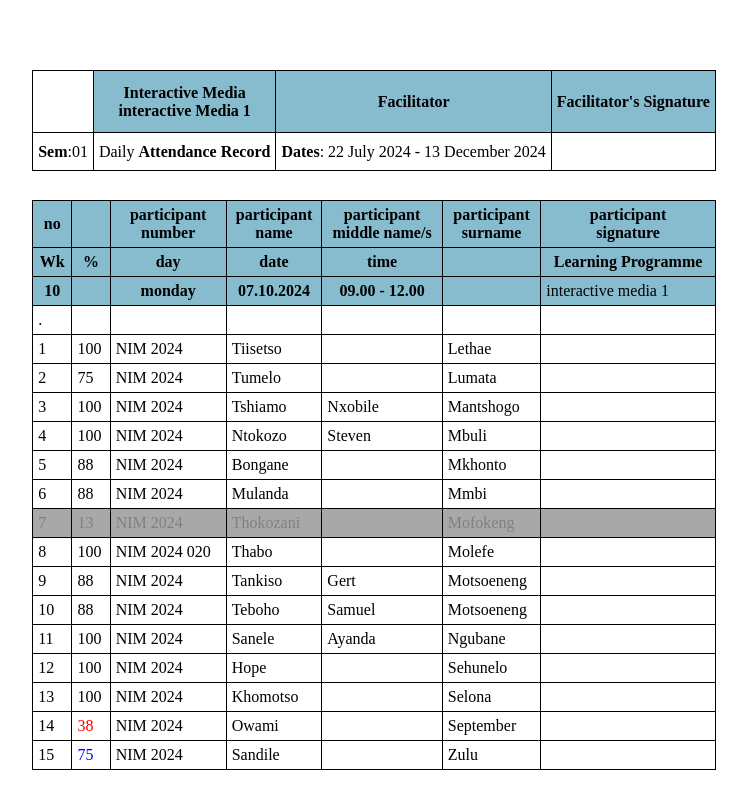
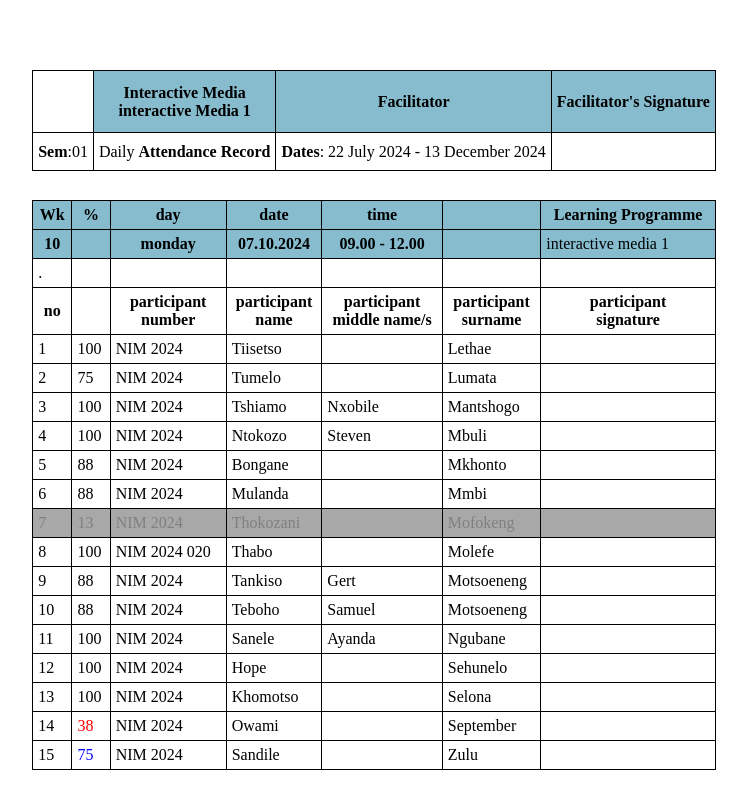
Before and after one commit to tshiamonx/table-2, a plain HTML site: page index.html in a window 1280 px wide. Shown: the whole page, without its empty margins (266-1013 px from the left). Drawn offline with Linux system fonts and the light colour scheme.

Commit message:
added theds

```diff
--- a/index.html
+++ b/index.html
@@ -25,6 +25,7 @@
         </tr>
       </table>
       <table>
+        <thead>
           <tr class="header">
             <th>Wk</th>
             <th>%</th>
@@ -52,8 +53,8 @@
             <td></td>
             <td></td>
           </tr>
-        <thead>
-          <tr class="header">
+
+          <tr>
             <th>no</th>
             <th></th>
             <th>participant <br />number</th>
--- a/main.css
+++ b/main.css
@@ -28,6 +28,9 @@ td {
   background-color: rgb(168, 168, 168);
   color: gray;
 }
+thead {
+  grid-template-columns: 15% 60%;
+}
 
 .low-attndc {
   color: red;
```
Lines whose indentation alone changed are shown as unchanged.
